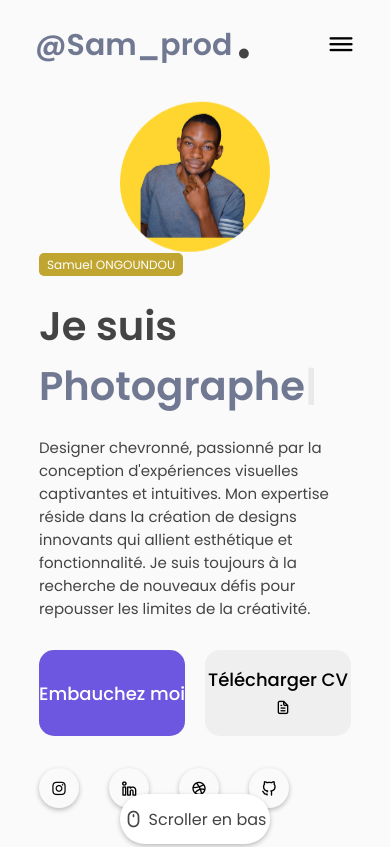
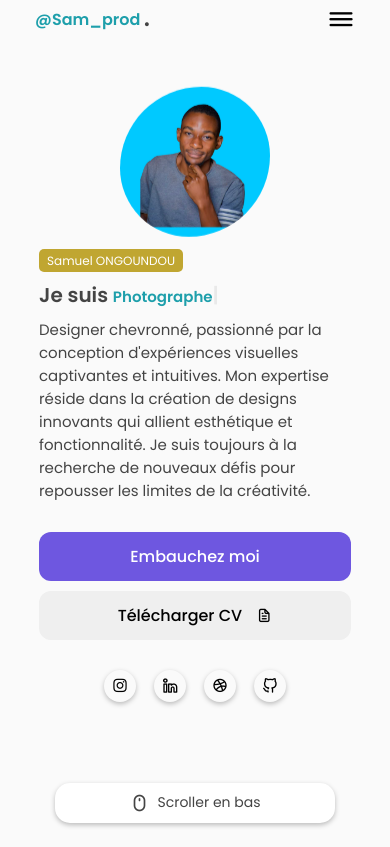
Before and after one commit to gazoxr/portfolio_sam, a plain HTML site: page index.html in a window 390 px wide. Shown: the top 847 px of the page. Drawn offline with nearby package versions, Linux system fonts and the light colour scheme.

```diff
--- a/assets/css/style.css
+++ b/assets/css/style.css
@@ -6,18 +6,13 @@
 :root{
     --body-color: rgb(250, 250, 250);
     --color-white: rgb(255, 255, 255);
-
     --text-color-second: rgb(68, 68, 68);
-    --text-color-third: #707892;
-
-    --first-color: #6e57e0;          /* Bleu/violet */
-    --first-color-hover: #285bd4;    /* Bleu plus foncé */
-
-    --second-color: #00c9ff;         /* Bleu clair */
-    --third-color: #c0a631;          /* Jaune doré */
+    --text-color-third: rgb(30, 159, 171);
+    --first-color: rgb(110, 87, 224);
+    --first-color-hover: rgb(40, 91, 212);
+    --second-color: rgb(0, 201, 255);
+    --third-color: rgb(192, 166, 49);
     --first-shadow-color: rgba(0, 0, 0, 0.1);
-
-    --accent-yellow: #ffd62f;
 }
 /* ----- BASE ----- */
 *{
@@ -57,7 +52,7 @@ html{
     padding: 12px 20px;
     background: #efefef;
     border: none;
-    border-radius: 10px;
+    border-radius: 90px;
     cursor: pointer;
     transition: .4s;
 }
@@ -76,6 +71,7 @@ i{
 
 /* ------- BASE -------- */
 body{
+
     background: var(--body-color);
 }
 .container{
@@ -339,6 +335,14 @@ h3{
     color: var(--color-white);
     border-radius: 30px;
 }
+.about-btn .downloadCV {
+        font-size: 14px;      /* Taille du texte */
+        padding: 8px 0;       /* Hauteur du bouton */
+        width: 80%;           /* Largeur réduite */
+        border-radius: 10px;  /* Coins arrondis */
+        margin: 0 auto;       /* Centre le bouton */
+        display: block;
+    }
 .about-btn button:hover{
     background: var(--first-color-hover);
 }
@@ -628,8 +632,26 @@ footer{
 /* ----- MEDIA QUERY == 540px / RESPONSIVE ----- */
 
 @media only screen and (max-width: 540px){
+
+    #header {
+    height: 40px; /* Diminue la hauteur de la nav bar */
+    line-height: 50px;
+    width: 100vw;
+    }
+    .nav-logo .nav-name {
+        font-size: 16px; /* Diminue la taille du texte de la balise p */
+    }
+    .nav-logo span {
+        font-size: 2em;  /* Diminue la taille du span */
+        top: -5px;       /* Ajuste la position si besoin */
+        right: -10px;
+    }
     .featured-name{
-        font-size: 40px;
+        font-size: 28px; /* Diminue la taille du texte "Je suis" */
+        margin-block: 10px; /* Réduit l'espacement vertical */
+    }
+    .typedText {
+        font-size: 22px; /* Diminue la taille du texte animé */
     }
     .project-box{
         width: 100%;
@@ -650,9 +672,102 @@ footer{
         min-height: 50px;
         font-size: 18px;
     }
+    .featured-text-btn .btn {
+        font-size: 16px;      /* Taille du texte du bouton */
+        padding: 12px 0;      /* Hauteur du bouton */
+        width: 100%;          /* Boutons prennent toute la largeur */
+        border-radius: 12px;  /* Coins arrondis */
+        margin-bottom: 10px;  /* Espacement entre les boutons */
+    }
+    .featured-text-btn {
+        flex-direction: column; /* Empile les boutons verticalement */
+        gap: 0;
+    }
 }
 form#contactForm {
     width: 100%;
     display: flex;
     flex-direction: column;
 }
+@media only screen and (max-width: 540px) {
+    .featured-text {
+        display: flex;
+        flex-direction: column;
+    }
+    .social_icons {
+        order: 1;
+        display: flex;
+        justify-content: center;   /* Centre horizontalement */
+        align-items: center;
+        gap: 18px;
+        margin-top: 20px;
+        margin-bottom: 30px;       /* Ajoute de l'espace sous les icônes */
+        width: 100%;
+    }
+    .scroll-icon-box {
+        order: 2;
+        width: 100%;
+        display: flex;
+        justify-content: center;
+        margin-top: 0;             /* Enlève le margin-top ici */
+    }
+    .scroll-btn {
+        position: static;
+        left: auto;
+        bottom: auto;
+        translate: none;
+        margin: 0 auto;
+        display: flex;
+        justify-content: center;
+        align-items: center;
+        width: 90%;
+        height: 40px;
+        font-size: 16px;
+        gap: 8px;
+        border-radius: 15px;
+    }
+    .scroll-btn  {
+        margin-top: 40px;
+    }
+    .scroll-btn p {
+        font-size: 14px;
+        margin: 0;
+    }
+    .icon {
+        width: 32px;
+        height: 32px;
+        font-size: 18px;
+    }
+}
+@media only screen and (max-width: 540px) {
+    .top-footer p {
+        font-size: 16px; /* Diminue la taille du texte principal du footer */
+    }
+    .middle-footer .footer-menu a {
+        font-size: 14px; /* Diminue la taille des liens du footer */
+        margin-inline: 10px; /* Réduit l'espacement entre les liens */
+    }
+    .footer-social-icons .icon {
+        width: 24px;
+        height: 24px;
+        font-size: 16px;
+    }
+    .bottom-footer {
+        font-size: 12px; /* Diminue la taille du texte copyright */
+        margin-top: 5px;
+    }
+}
+@media only screen and (max-width: 540px) {
+    .featured-name {
+        font-size: 20px; /* Diminue encore la taille du texte "Je suis" */
+        margin-block: 8px;
+    }
+    .typedText {
+        font-size: 15px; /* Diminue encore la taille du texte animé après "Je suis" */
+    }
+    /*
+        Pour ajuster la taille du texte animé :
+        - Modifie "font-size" sur .typedText
+        Exemple : font-size: 10px; pour encore plus petit
+    */
+}
--- a/assets/js/main.js
+++ b/assets/js/main.js
@@ -13,20 +13,17 @@
     window.onscroll = function() {headerShadow()};
 
     function headerShadow() {
-      const navHeader =document.getElementById("header");
+      const navHeader = document.getElementById("header");
+      const isMobile = window.innerWidth <= 540;
 
-      if (document.body.scrollTop > 50 || document.documentElement.scrollTop >  50) {
-
+      if (document.body.scrollTop > 50 || document.documentElement.scrollTop > 50) {
         navHeader.style.boxShadow = "0 1px 6px rgba(0, 0, 0, 0.1)";
-        navHeader.style.height = "70px";
-        navHeader.style.lineHeight = "70px";
-
+        navHeader.style.height = isMobile ? "50px" : "70px";
+        navHeader.style.lineHeight = isMobile ? "50px" : "70px";
       } else {
-
         navHeader.style.boxShadow = "none";
-        navHeader.style.height = "90px";
-        navHeader.style.lineHeight = "90px";
-
+        navHeader.style.height = isMobile ? "40px" : "90px";
+        navHeader.style.lineHeight = isMobile ? "40px" : "90px";
       }
     }
 
--- a/index.html
+++ b/index.html
@@ -84,7 +84,7 @@
 
 
                 <div class="image">
-                <img src="assets/images/Sam.png" alt="avatar">
+                    <img src="assets/images/Ouvrir.jpg" alt="avatar">
                 </div>
 
 
@@ -130,7 +130,7 @@
                     </div>
                     <div class="skills-box">
                         <div class="skills-header">
-                        <h3>Mise en page </h3>
+                            <h3>Mise en page</h3>
                         </div>
                         <div class="skills-list">
                             <span>Word</span>
@@ -205,7 +205,7 @@
         </main>
 
 
-    <!-- --------------- FOOTER --------------- -->
+        <!-- --------------- FOOTER --------------￼- -->
         <footer>
             <div class="top-footer">
                 <p>Sammuel ONGOUNDOU .</p>
```
Also changed, not shown: assets/images/Moi-sam.jpg (added), assets/images/Ouvrir.jpg (added). Lines whose indentation alone changed are shown as unchanged.
